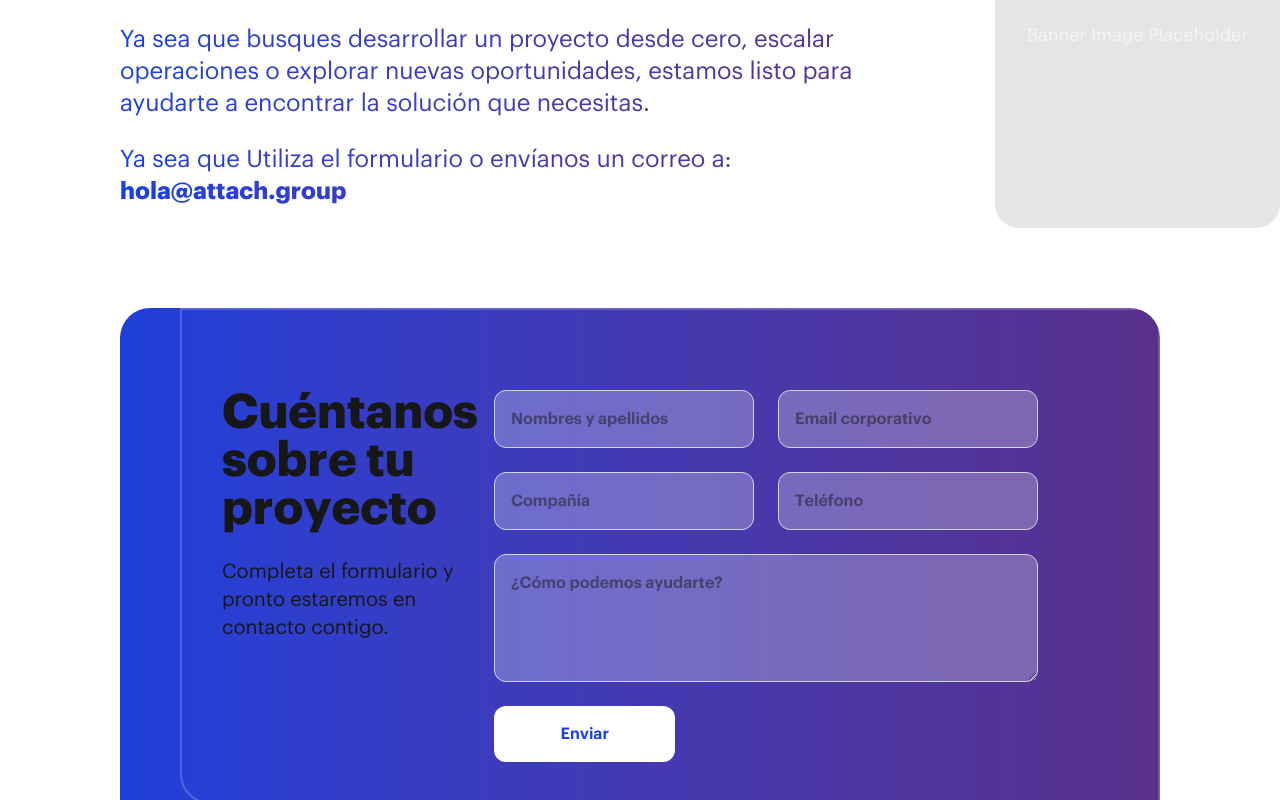
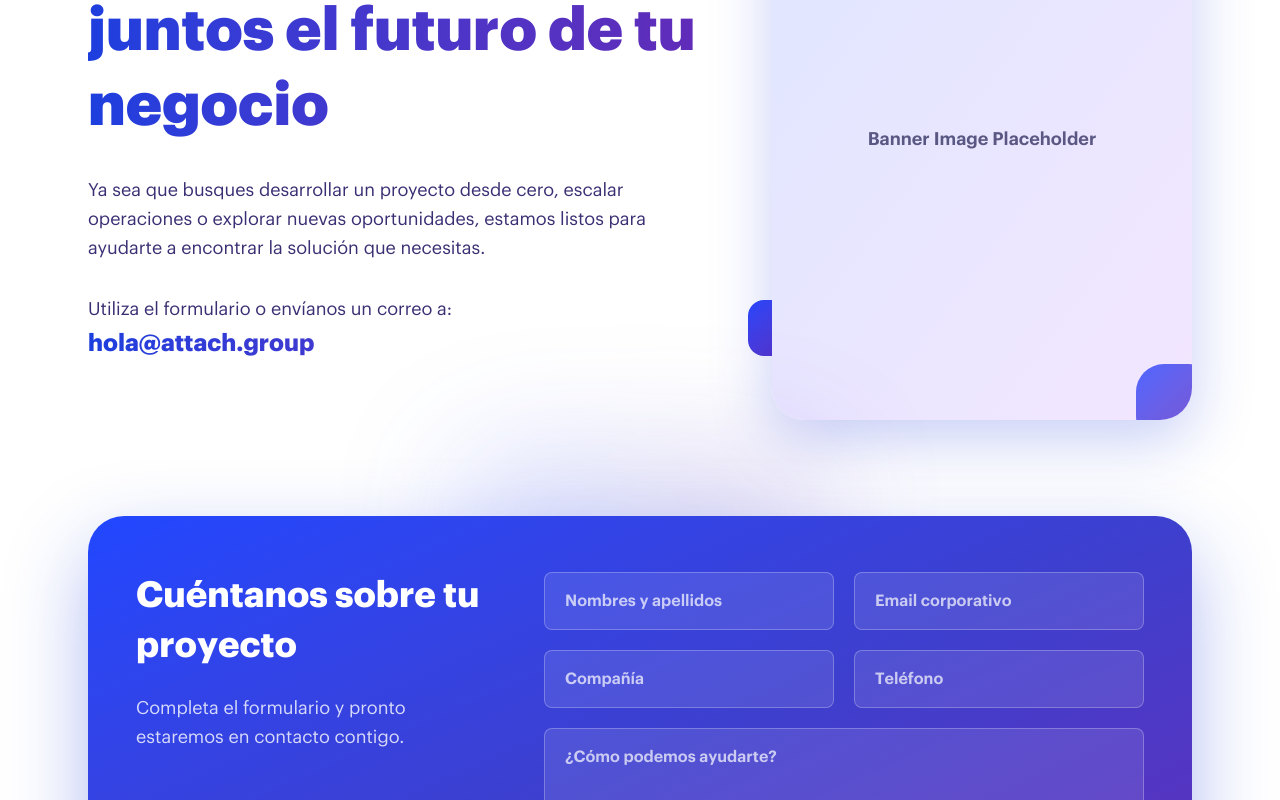
Before and after one commit to falarcon281096/attach-group, a Next.js app: page /contacto in a window 1280 px wide. Shown: the part 340-1140 px from the top of the page. Built offline with nearby package versions, Linux system fonts and the light colour scheme.

Commit message:
style(contact): adjust form field border radius
The corner rounding of the form fields and button on the contact page
was too pronounced. This change reduces the border radius to better
match the provided design mockups.

```diff
--- a/src/app/contacto/page.tsx
+++ b/src/app/contacto/page.tsx
@@ -238,35 +238,59 @@ export default function Home() {
 
       <div className="atm-content pb-30 bg-white">
         {/* Hero Section */}
-        <div className="flex flex-wrap w-full justify-items-stetch gap-10 lg:gap-0 lg:justify-between items-center px-10 lg:pl-30 pr-0 py-20">
+        <div className="relative">
+          <div className="max-w-[1200px] mx-auto px-6 lg:px-12">
+            <div className="grid lg:grid-cols-[minmax(0,1fr)_minmax(0,420px)] items-center gap-12 lg:gap-16 py-16 lg:py-24">
               {/* Content */}
-          <div className="w-2/3">
-            <h1 className="font-extrabold text-4xl lg:text-6xl bg-gradient-to-r from-[#1840e2] to-[#58308c] bg-clip-text text-transparent">
+              <div className="space-y-8">
+                <h1 className="font-extrabold text-4xl lg:text-6xl bg-gradient-to-r from-[#1c3fde] to-[#612bb8] bg-clip-text text-transparent leading-tight">
                   Construyamos juntos el futuro de tu negocio
                 </h1>
-            <p className="bg-gradient-to-r from-[#1840e2] to-[#58308c] bg-clip-text text-transparent mt-10 text-2xl">Ya sea que busques desarrollar un proyecto desde cero, escalar operaciones o explorar nuevas oportunidades, estamos listo para ayudarte a encontrar la solución que necesitas.</p>
-            <br></br>
-            <p className="bg-gradient-to-r from-[#1840e2] to-[#58308c] bg-clip-text text-transparent text-2xl">Ya sea que Utiliza el formulario o envíanos un correo a:</p>
-            <p className="bg-gradient-to-r from-[#1840e2] to-[#58308c] bg-clip-text text-transparent text-2xl font-bold">hola@attach.group</p>
+                <p className="text-base lg:text-lg text-[#3B2F74] leading-relaxed">
+                  Ya sea que busques desarrollar un proyecto desde cero, escalar operaciones o explorar nuevas oportunidades, estamos listos para ayudarte a encontrar la solución que necesitas.
+                </p>
+                <div className="space-y-1">
+                  <p className="text-base lg:text-lg text-[#3B2F74]">
+                    Utiliza el formulario o envíanos un correo a:
+                  </p>
+                  <p className="text-xl lg:text-2xl font-bold bg-gradient-to-r from-[#1c3fde] to-[#612bb8] bg-clip-text text-transparent">
+                    hola@attach.group
+                  </p>
+                </div>
               </div>
 
-          {/* Image placeholder - where the person and city image goes */}
-          <div className="">
-            <div className="bg-black/10 backdrop-blur-sm rounded-3xl p-8 h-96 flex items-center justify-center">
-              <span className="text-white/60 text-lg">Banner Image Placeholder</span>
+              {/* Image placeholder */}
+              <div className="relative">
+                <span className="absolute -left-6 bottom-16 hidden lg:block h-14 w-14 rounded-2xl bg-gradient-to-br from-[#2147ff] to-[#612bb8]"></span>
+                <div className="relative rounded-[32px] overflow-hidden shadow-[0_20px_60px_rgba(34,63,218,0.25)] bg-gradient-to-br from-[#dfe6ff] to-[#f3e6ff]">
+                  <div className="aspect-[3/4] flex items-center justify-center">
+                    <span className="text-[#1d1b4f]/70 text-lg font-semibold">
+                      Banner Image Placeholder
+                    </span>
+                  </div>
+                  <span className="absolute -bottom-6 -right-6 hidden lg:block h-20 w-20 rounded-[28px] bg-gradient-to-br from-[#2147ff] to-[#612bb8] opacity-80"></span>
+                </div>
+              </div>
             </div>
           </div>
         </div>
 
-        {/*Formulario*/}
-        <section className="mx-30 bg-linear-to-r from-[#1e3fda] to-[#58308c] rounded-[30px] pt-0 pb-10 pl-15">
-          <div className="flex justify-items-stretch border-2 border-white/20 rounded-bl-[30px] p-10 pt-20 pr-30">
-          <div className="w-1/3">
-          <h4 className="text-5xl font-bold mb-6">Cuéntanos sobre tu proyecto</h4>
-          <p className="text-xl mb-6">Completa el formulario y pronto estaremos en contacto contigo.</p>
+        {/* Formulario */}
+        <section className="relative">
+          <div className="max-w-[1200px] mx-auto px-6 lg:px-12">
+            <div className="relative isolate">
+              <div className="absolute inset-x-0 -top-14 mx-auto h-28 max-w-[360px] rounded-full bg-gradient-to-r from-[#2147ff]/25 via-[#3d3fce]/20 to-[#612bb8]/25 blur-3xl"></div>
+              <div className="relative grid gap-12 rounded-[36px] bg-gradient-to-br from-[#2147ff] via-[#3d3fce] to-[#612bb8] px-6 py-10 shadow-[0_30px_80px_rgba(34,63,218,0.35)] lg:grid-cols-[minmax(0,360px)_minmax(0,1fr)] lg:px-12 lg:py-14">
+                <div className="space-y-6 text-white">
+                  <h4 className="text-3xl lg:text-4xl font-bold leading-snug">
+                    Cuéntanos sobre tu proyecto
+                  </h4>
+                  <p className="text-base lg:text-lg text-white/80 leading-relaxed">
+                    Completa el formulario y pronto estaremos en contacto contigo.
+                  </p>
                 </div>
                 <form
-            className="grid grid-cols-1 lg:grid-cols-2 gap-6 w-2/3"
+                  className="grid grid-cols-1 gap-5 lg:grid-cols-2"
                   onSubmit={handleSubmit}
                   encType="multipart/form-data"
                   noValidate
@@ -275,9 +299,9 @@ export default function Home() {
                     <input
                       type="text"
                       placeholder="Nombres y apellidos"
-                className={`p-4 border rounded-xl w-full outline-none bg-white/25 font-semibold ${
-                  errors.fullName ? "border-red-500" : "border-gray-300"
-                }`}
+                      className={`rounded-lg border bg-white/10 px-5 py-4 font-semibold text-white outline-none transition focus:bg-white/20 ${
+                        errors.fullName ? "border-red-400" : "border-white/25"
+                      } placeholder:text-white/70`}
                       value={formData.fullName}
                       onChange={handleInputChange("fullName")}
                       aria-invalid={errors.fullName ? "true" : "false"}
@@ -295,9 +319,9 @@ export default function Home() {
                     <input
                       type="email"
                       placeholder="Email corporativo"
-                className={`p-4 border rounded-xl w-full outline-none bg-white/25 font-semibold ${
-                  errors.email ? "border-red-500" : "border-gray-300"
-                }`}
+                      className={`rounded-lg border bg-white/10 px-5 py-4 font-semibold text-white outline-none transition focus:bg-white/20 ${
+                        errors.email ? "border-red-400" : "border-white/25"
+                      } placeholder:text-white/70`}
                       value={formData.email}
                       onChange={handleInputChange("email")}
                       aria-invalid={errors.email ? "true" : "false"}
@@ -314,9 +338,9 @@ export default function Home() {
                     <input
                       type="text"
                       placeholder="Compañía"
-                className={`p-4 border rounded-xl w-full outline-none bg-white/25 font-semibold ${
-                  errors.company ? "border-red-500" : "border-gray-300"
-                }`}
+                      className={`rounded-lg border bg-white/10 px-5 py-4 font-semibold text-white outline-none transition focus:bg-white/20 ${
+                        errors.company ? "border-red-400" : "border-white/25"
+                      } placeholder:text-white/70`}
                       value={formData.company}
                       onChange={handleInputChange("company")}
                       aria-invalid={errors.company ? "true" : "false"}
@@ -334,9 +358,9 @@ export default function Home() {
                     <input
                       type="tel"
                       placeholder="Teléfono"
-                className={`p-4 border rounded-xl w-full outline-none bg-white/25 font-semibold ${
-                  errors.phone ? "border-red-500" : "border-gray-300"
-                }`}
+                      className={`rounded-lg border bg-white/10 px-5 py-4 font-semibold text-white outline-none transition focus:bg-white/20 ${
+                        errors.phone ? "border-red-400" : "border-white/25"
+                      } placeholder:text-white/70`}
                       value={formData.phone}
                       onChange={handleInputChange("phone")}
                       aria-invalid={errors.phone ? "true" : "false"}
@@ -349,12 +373,12 @@ export default function Home() {
                       <p className="text-sm text-white mt-2">{errors.phone}</p>
                     )}
                   </div>
-            <div className="flex flex-col col-span-1 lg:col-span-2">
+                  <div className="flex flex-col lg:col-span-2">
                     <textarea
                       placeholder="¿Cómo podemos ayudarte?"
-                className={`p-4 border rounded-xl w-full h-32 outline-none bg-white/25 font-semibold ${
-                  errors.message ? "border-red-500" : "border-gray-300"
-                }`}
+                      className={`rounded-lg border bg-white/10 px-5 py-4 font-semibold text-white outline-none transition focus:bg-white/20 h-36 resize-none ${
+                        errors.message ? "border-red-400" : "border-white/25"
+                      } placeholder:text-white/70`}
                       value={formData.message}
                       onChange={handleInputChange("message")}
                       aria-invalid={errors.message ? "true" : "false"}
@@ -383,14 +407,18 @@ export default function Home() {
                       Gracias por contactarnos. Te responderemos pronto.
                     </p>
                   )}
+                  <div className="col-span-1 lg:col-span-2 flex">
                     <button
                       type="submit"
-              className="bg-white text-[#1840e2] px-6 py-4 rounded-xl font-semibold col-span-1 lg:col-span-2 w-1/3 disabled:opacity-60 disabled:cursor-not-allowed"
+                      className="rounded-lg bg-white px-8 py-4 font-semibold text-[#1c3fde] transition hover:bg-white/90 disabled:cursor-not-allowed disabled:opacity-60"
                       disabled={submitStatus === "sending"}
                     >
                       {submitStatus === "sending" ? "Enviando..." : "Enviar"}
                     </button>
+                  </div>
                 </form>
+              </div>
+            </div>
           </div>
         </section>
       </div>
```
Lines whose indentation alone changed are shown as unchanged.
